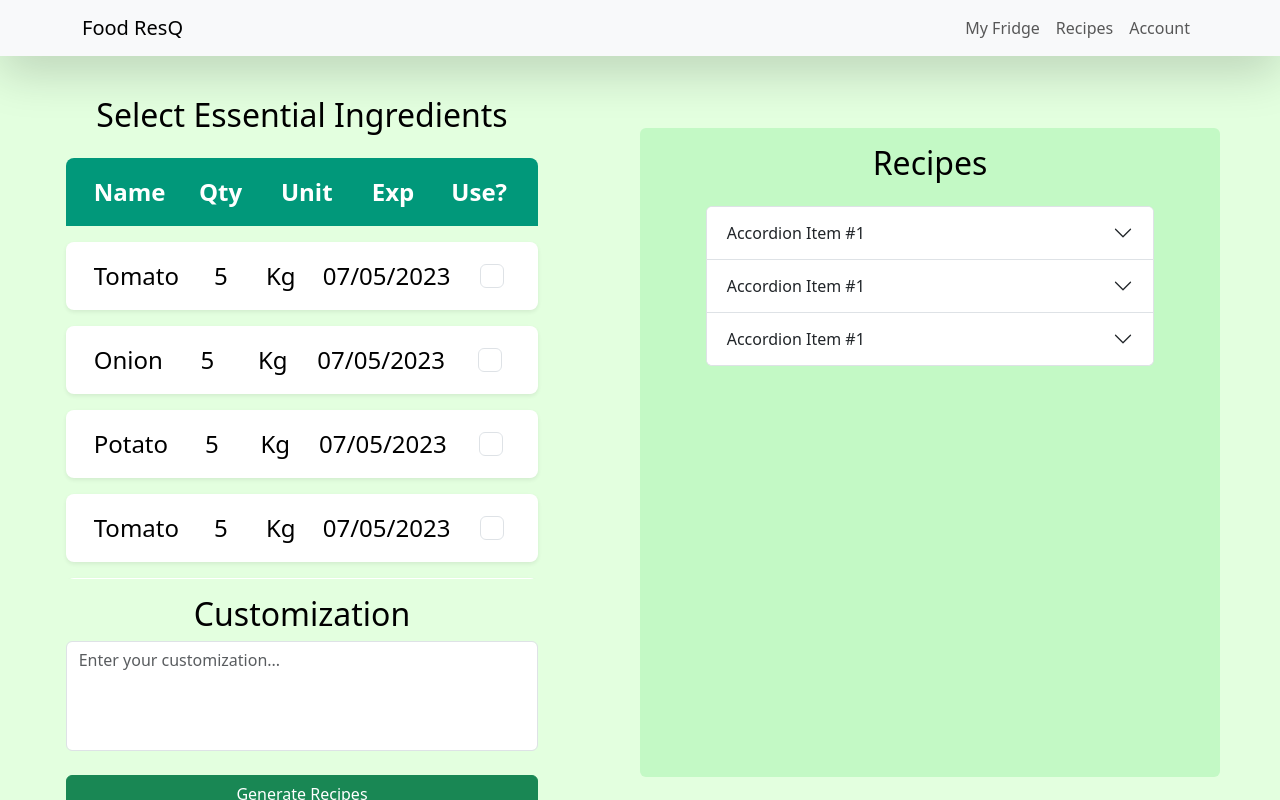
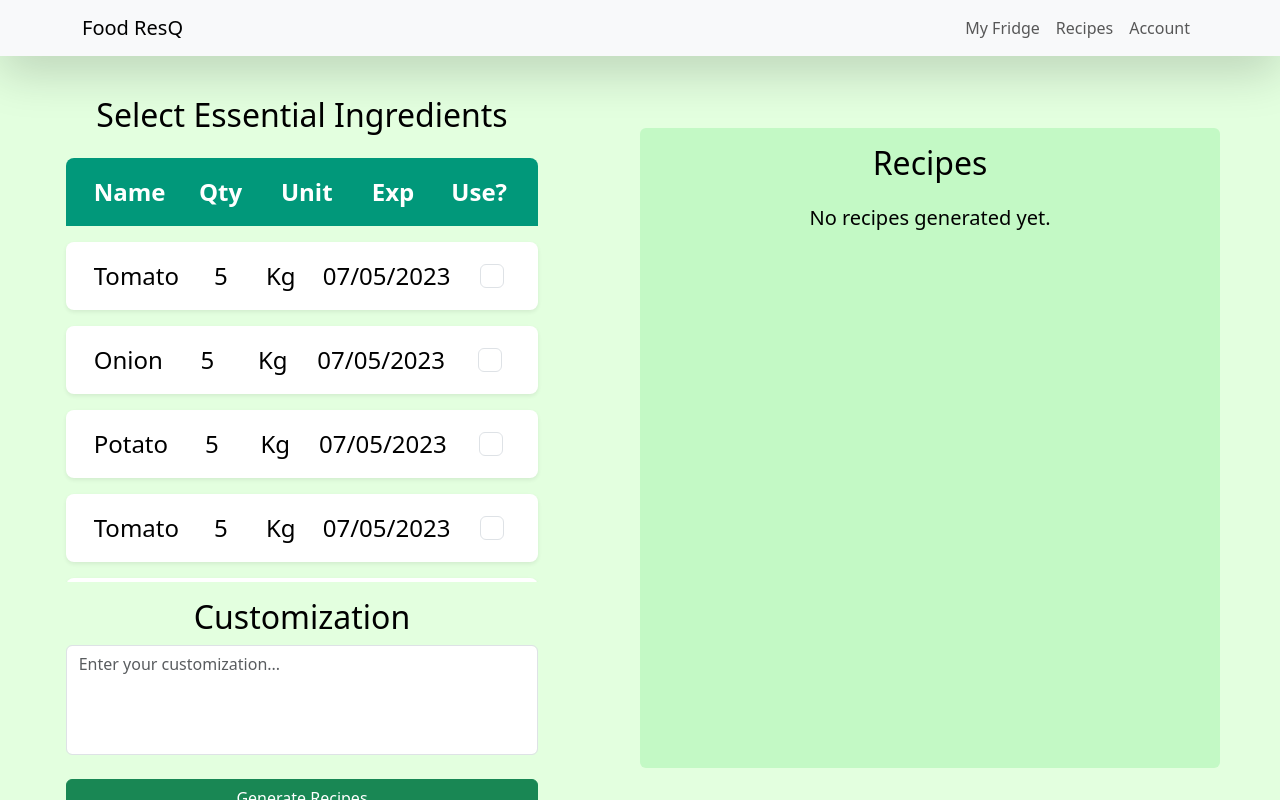
Before and after one commit to LingSu-dev/food-resQ, a React (Create React App) app in the folder front-end/: page /recipes in a window 1280 px wide. Built offline with nearby package versions, Linux system fonts and the light colour scheme.

Commit message:
Finished Recipes

```diff
--- a/front-end/src/App.scss
+++ b/front-end/src/App.scss
@@ -23,10 +23,7 @@
 .recipe-generate-area {
   background-color: #C3F9C5;
   margin: 3rem 3rem 11rem;
-}
-
-.recipe-generate-box {
-  max-height: 100%;
+  height: 80vh;
 }
 
 @import "bootstrap/scss/functions";
--- a/front-end/src/components/recipe-item.js
+++ b/front-end/src/components/recipe-item.js
@@ -1,19 +1,20 @@
 import {Accordion} from "react-bootstrap";
 import React from "react";
 
-function RecipeItem({eventKey}) {
+function RecipeItem({eventKey, recipe}) {
     return (
         <>
             <Accordion.Item eventKey={eventKey}>
-                <Accordion.Header>Accordion Item #1</Accordion.Header>
+                <Accordion.Header>{recipe["name"]}</Accordion.Header>
                 <Accordion.Body>
-                    Lorem ipsum dolor sit amet, consectetur adipiscing elit, sed do
-                    eiusmod tempor incididunt ut labore et dolore magna aliqua. Ut enim ad
-                    minim veniam, quis nostrud exercitation ullamco laboris nisi ut
-                    aliquip ex ea commodo consequat. Duis aute irure dolor in
-                    reprehenderit in voluptate velit esse cillum dolore eu fugiat nulla
-                    pariatur. Excepteur sint occaecat cupidatat non proident, sunt in
-                    culpa qui officia deserunt mollit anim id est laborum.
+                    <h4>Ingredients</h4>
+                    {recipe["ingredients"]}
+                    <h4>Steps</h4>
+                    <ol>
+                        {recipe["instructions"].map((step, index) => (
+                            <li key={index}>{step}</li>
+                        ))}
+                    </ol>
                 </Accordion.Body>
             </Accordion.Item>
         </>
--- a/front-end/src/pages/find-recipes.js
+++ b/front-end/src/pages/find-recipes.js
@@ -14,9 +14,7 @@ import RecipeItem from "../components/recipe-item";
 
 function Recipes() {
     const [preference, setPreference] = useState([]);
-    const [recipe1, setRecipe1] = useState({});
-    const [recipe2, setRecipe2] = useState({});
-    const [recipe3, setRecipe3] = useState({});
+    const [recipes, setRecipes] = useState([]);
 
     const returnJSONObject = {
         "ingredients": {
@@ -79,22 +77,37 @@ function Recipes() {
         }
     };
 
-    const setRecipes = (recipes) => {
-        // for (const [key, value] of Object.entries(recipes["ingredients"])) {
-        //
-        // }
+    const parseRecipes = (recipes) => {
+        let recipesArr = [];
+
+        for (const [key, value] of Object.entries(recipes["ingredients"])) {
+            const dishName = key;
+            let ingredients = "";
+
+            for (const [ingredient, qtyUnit] of Object.entries(value)) {
+                let ingredientStr = ingredient + ": " + qtyUnit[0] + " " + qtyUnit[1];
+                ingredients += ingredientStr + ", ";
+            }
+
+            const dishObject = {"name": dishName, "ingredients": ingredients.substring(0, ingredients.length - 2), "instructions": recipes["instructions"][dishName]};
+            recipesArr.push(dishObject);
+        }
+
+
+        setRecipes(recipesArr);
     }
 
     return (
         <>
             <Navbar />
-            <Container fluid className="home vh-calc pt-4 overflow-hidden">
+            <Container fluid className="home vh-calc pt-4 overflow-y-hidden">
                 <Row className="w-100 mx-auto">
                     <Col>
                         <Row className="mt-3">
                             <h2 className="text-black text-center">Select Essential Ingredients</h2>
                         </Row>
-                        <div className="ingredients-view overflow-y-scroll h-50">
+                        <Row>
+                            <Col className="ingredients-view overflow-y-scroll">
                                 <Row className="ingredients-header mt-3 recipe-width fs-4 p-3 rounded-top-3 mx-auto text-white fw-bold">
                                     <Col className="text-center">Name</Col>
                                     <Col className="text-center">Qty</Col>
@@ -114,7 +127,8 @@ function Recipes() {
                                 <IngredientFormItem ingredient={"Tomato"} quantity={5} unit={"Kg"} expDate={"07/05/2023"} />
                                 <IngredientFormItem ingredient={"Tomato"} quantity={5} unit={"Kg"} expDate={"07/05/2023"} />
                                 <IngredientFormItem ingredient={"Tomato"} quantity={5} unit={"Kg"} expDate={"07/05/2023"} />
-                        </div>
+                            </Col>
+                        </Row>
                         <Row className="mt-3 recipe-width mx-auto">
                             <h2 className="text-black text-center">Customization</h2>
                             <Col className="p-0">
@@ -123,22 +137,24 @@ function Recipes() {
                         </Row>
 
                         <Row className="mt-4 recipe-width mx-auto">
-                            <Button variant="success">
+                            <Button variant="success" onClick={() => parseRecipes(returnJSONObject)}>
                                 Generate Recipes
                             </Button>
                         </Row>
 
                     </Col>
-                    <Col className="recipe-generate-area rounded">
+                    <Col className="recipe-generate-area rounded overflow-y-scroll">
                         <Row className="mt-3">
                             <h2 className="text-black text-center">Recipes</h2>
                         </Row>
-                        <Row className="mt-3 recipe-width mx-auto">
+                        <Row className="mt-3 mb-3 recipe-width mx-auto">
+                            {recipes.length === 0 ? <h5 className="text-black text-center">No recipes generated yet.</h5>
+                                :
                                 <Accordion defaultActiveKey="0">
-                                <RecipeItem eventKey={0}/>
-                                <RecipeItem eventKey={1}/>
-                                <RecipeItem eventKey={2}/>
-                            </Accordion>
+                                    <RecipeItem eventKey={0} recipe={recipes[0]}/>
+                                    <RecipeItem eventKey={1} recipe={recipes[1]}/>
+                                    <RecipeItem eventKey={2} recipe={recipes[2]}/>
+                                </Accordion>}
                         </Row>
                     </Col>
                 </Row>
--- a/front-end/src/pages/home.css
+++ b/front-end/src/pages/home.css
@@ -6,10 +6,6 @@
         background-color: white;
 }
 
-/*.ingredients-item:nth-child(even) {*/
-/*        background-color: #f3f3f3;*/
-/*}*/
-
 .ingredients-view {
-        max-height: 72vh;
+        max-height: 55vh;
 }
--- a/front-end/src/pages/home.js
+++ b/front-end/src/pages/home.js
@@ -19,13 +19,13 @@ function Home() {
     return (
         <>
             <Navbar />
-            <Container fluid className="home vh-calc pt-4 overflow-hidden">
+            <Container fluid className="home vh-calc pt-4 overflow-auto">
                 <Row>
                     <h1 className="text-black text-center">[]'s Fridge</h1>
                 </Row>
 
                 <Row>
-                    <Col className="ingredients-view overflow-y-scroll h-75">
+                    <Col className="ingredients-view overflow-y-scroll">
                         <Row className="ingredients-header mt-3 w-75 fs-4 p-3 rounded-top-3 mx-auto text-white fw-bold">
                             <Col className="text-center">Ingredient</Col>
                             <Col className="text-center">Quantity</Col>
@@ -47,7 +47,7 @@ function Home() {
                         <IngredientItem ingredient={"Tomato"} quantity={5} unit={"Kg"} expDate={"07/05/2023"} />
                     </Col>
                 </Row>
-                <Row className="h-100 justify-content-center w-50 mx-auto mt-4">
+                <Row className="justify-content-center w-50 mx-auto mt-4">
                     <Col auto className="text-center">
                         <Button size="lg" variant="success" onClick={handleShow}><strong>Add Ingredients</strong></Button>
                     </Col>
```
Lines whose indentation alone changed are shown as unchanged.
